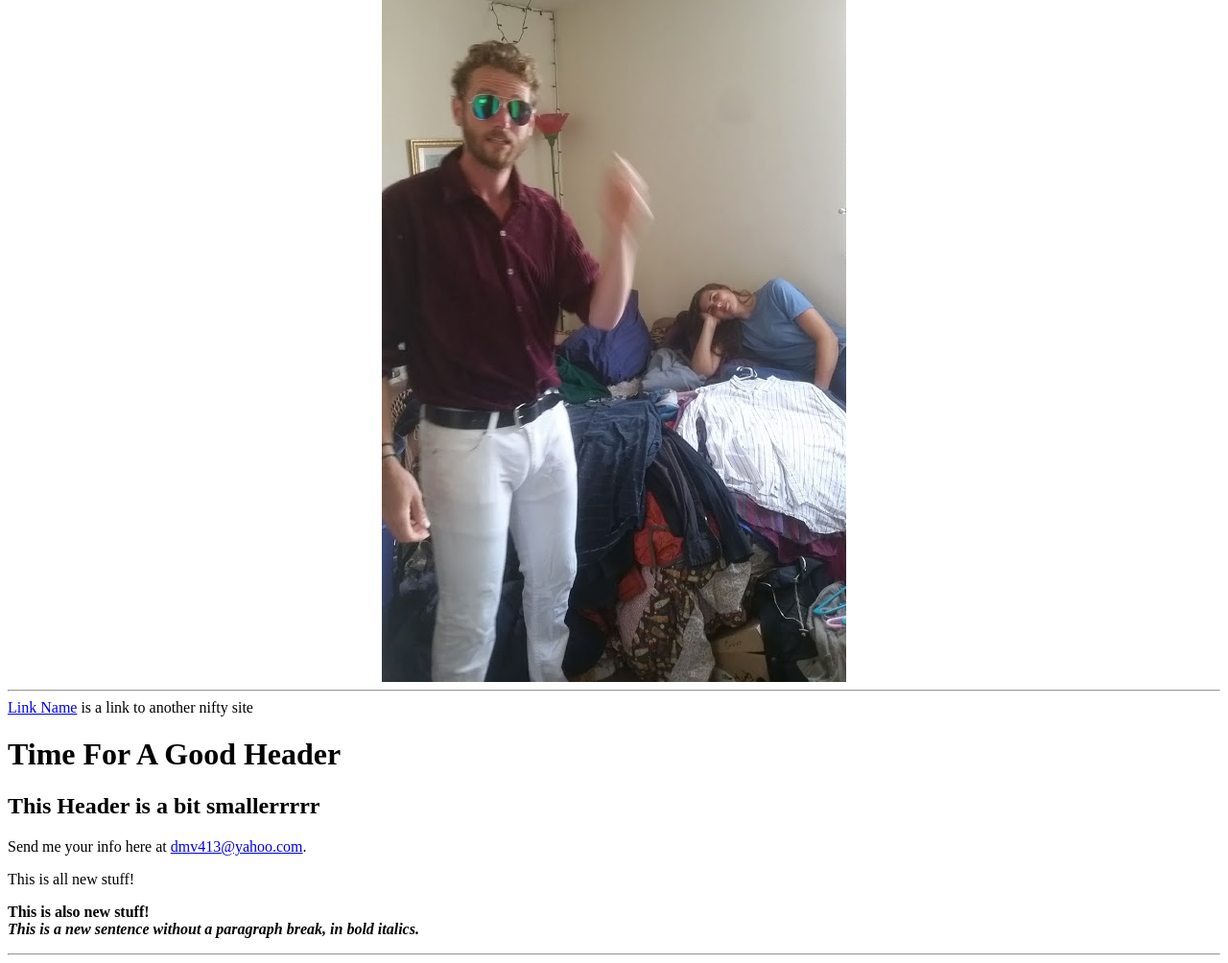
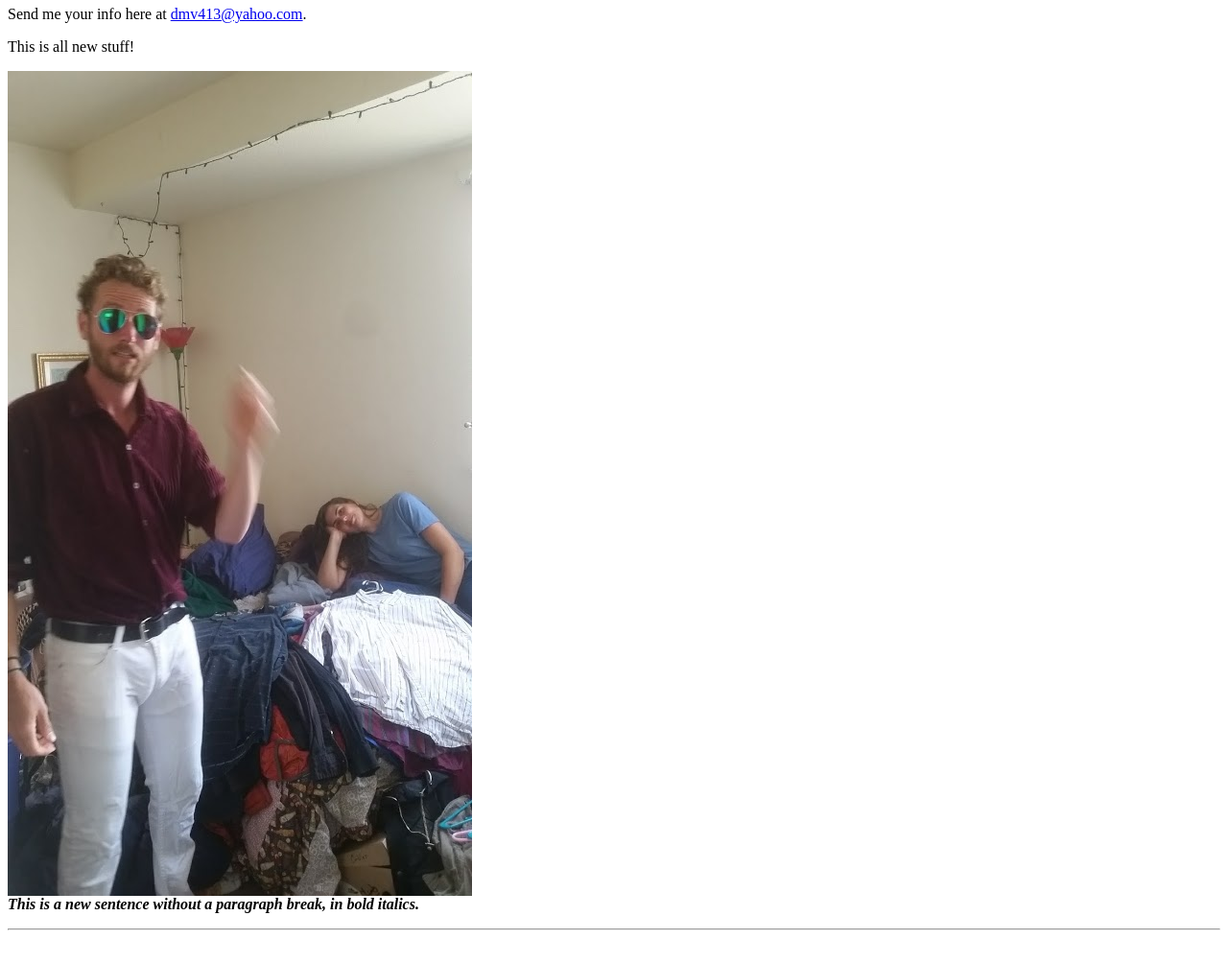
Before and after one commit to V-Duenas/V-Duenas.github.io, a plain HTML site: page index.html in a window 1280 px wide. Shown: the part 157-1161 px from the top of the page at 96% size. After the commit the page ends 1135 px from the top, so only its background shows below. Drawn offline with Linux system fonts and the light colour scheme.

Commit message:
10-2
move picture down

```diff
--- a/index.html
+++ b/index.html
@@ -8,7 +8,7 @@
 
 <BODY BGCOLOR="FFFFFF">
 
-<CENTER><IMG SRC="charbucka.jpg" ALIGN="BOTTOM"> </CENTER>
+<CENTER> </CENTER>
 
 <HR>
 
@@ -26,7 +26,7 @@ dmv413@yahoo.com</a>.
 
 <P> This is all new stuff!
 
-<P> <B>This is also new stuff!</B>
+<P> <B><IMG SRC="charbucka.jpg" ALIGN="BOTTOM"> </B>
 
 <BR> <B><I>This is a new sentence without a paragraph break, in bold italics.</I></B>
 
```
